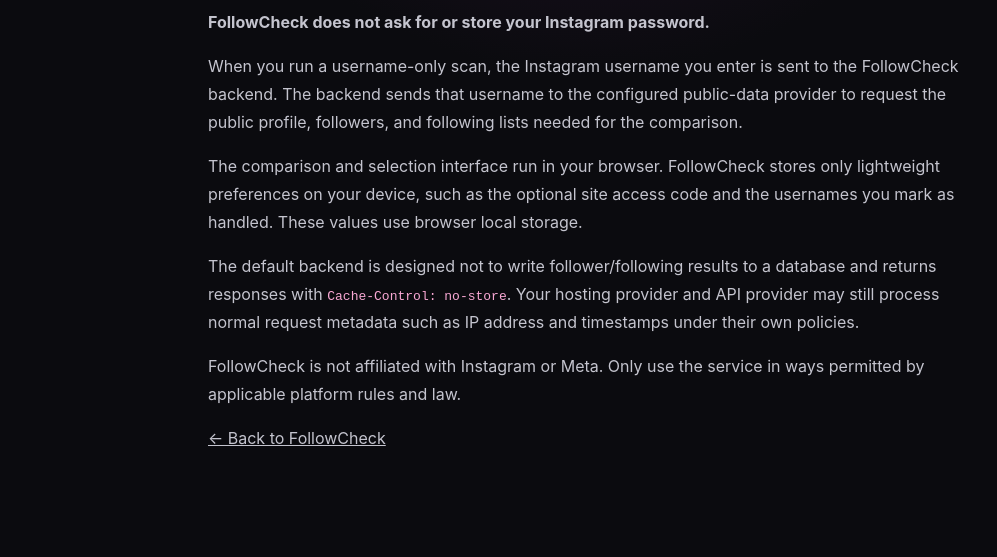
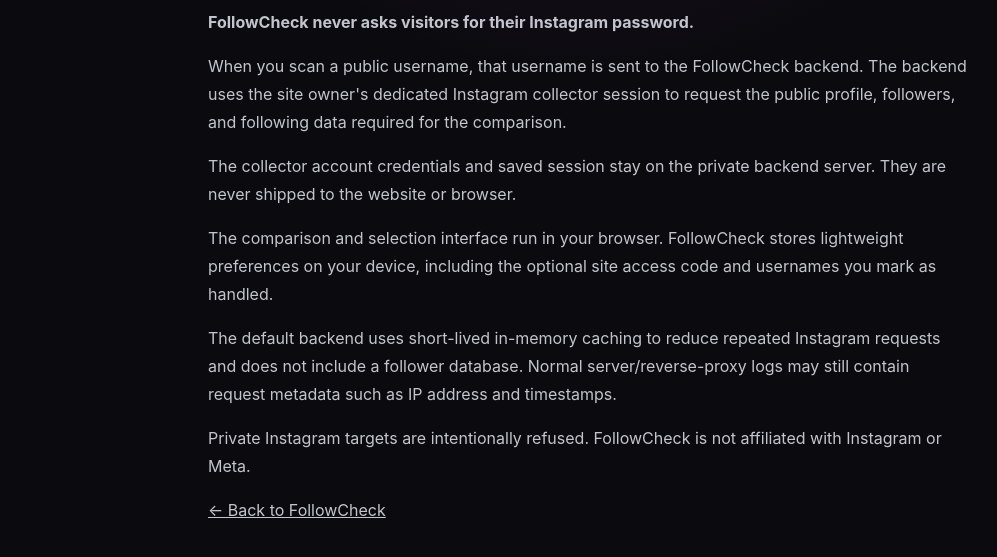
Before and after one commit to Sfg246/InstaFollowCheck, a website: page site/privacy.html in a window 1280 px wide. Shown: the part 205-762 px from the top of the page, without its empty margins (52-1049 px from the left). Drawn offline with Linux system fonts and the light colour scheme.

Commit message:
Update privacy page for self-hosted collector backend

```diff
--- a/site/privacy.html
+++ b/site/privacy.html
@@ -11,11 +11,12 @@
   <header class="site-header"><a class="brand" href="./"><span class="brand-mark">F</span><span>FollowCheck</span></a></header>
   <main class="shell prose">
     <h1>Privacy</h1>
-    <p><strong>FollowCheck does not ask for or store your Instagram password.</strong></p>
-    <p>When you run a username-only scan, the Instagram username you enter is sent to the FollowCheck backend. The backend sends that username to the configured public-data provider to request the public profile, followers, and following lists needed for the comparison.</p>
-    <p>The comparison and selection interface run in your browser. FollowCheck stores only lightweight preferences on your device, such as the optional site access code and the usernames you mark as handled. These values use browser local storage.</p>
-    <p>The default backend is designed not to write follower/following results to a database and returns responses with <code>Cache-Control: no-store</code>. Your hosting provider and API provider may still process normal request metadata such as IP address and timestamps under their own policies.</p>
-    <p>FollowCheck is not affiliated with Instagram or Meta. Only use the service in ways permitted by applicable platform rules and law.</p>
+    <p><strong>FollowCheck never asks visitors for their Instagram password.</strong></p>
+    <p>When you scan a public username, that username is sent to the FollowCheck backend. The backend uses the site owner's dedicated Instagram collector session to request the public profile, followers, and following data required for the comparison.</p>
+    <p>The collector account credentials and saved session stay on the private backend server. They are never shipped to the website or browser.</p>
+    <p>The comparison and selection interface run in your browser. FollowCheck stores lightweight preferences on your device, including the optional site access code and usernames you mark as handled.</p>
+    <p>The default backend uses short-lived in-memory caching to reduce repeated Instagram requests and does not include a follower database. Normal server/reverse-proxy logs may still contain request metadata such as IP address and timestamps.</p>
+    <p>Private Instagram targets are intentionally refused. FollowCheck is not affiliated with Instagram or Meta.</p>
     <p><a href="./">← Back to FollowCheck</a></p>
   </main>
 </body>
```
